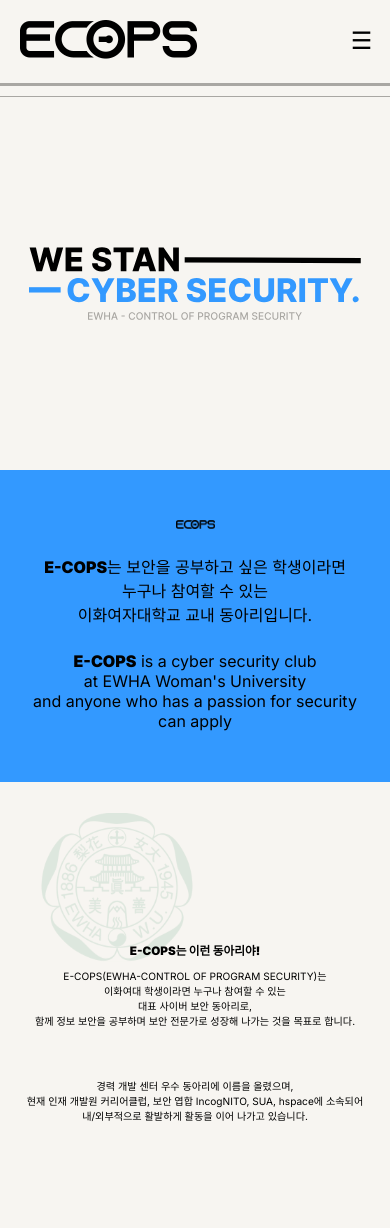
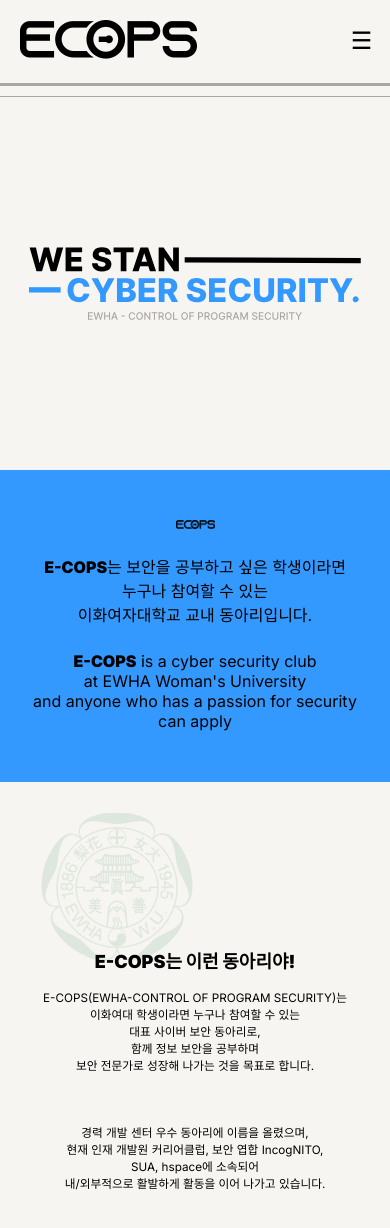
Before and after one commit to E-COPS/12th_web_front, a React (Create React App) app: page / in a window 390 px wide. Shown: the top 1228 px of the page. Built offline with nearby package versions, Linux system fonts and the light colour scheme.

Commit message:
Home 반응형 수정

```diff
--- a/src/App.css
+++ b/src/App.css
@@ -316,7 +316,7 @@
     flex-direction: column;
     align-items: center;
     justify-content: center;
-    font-size: 2.6vw;
+    font-size: 3vw;
 
     padding-top: 150px;
   }
@@ -338,6 +338,10 @@
     align-items: center;
     justify-content: center;
   }
+
+  .home_description_2_intro {
+    font-size: large;
+  }
 }
 
 @media (max-width: 650px) {
--- a/src/pages/Home.js
+++ b/src/pages/Home.js
@@ -70,17 +70,13 @@
           <text>E-COPS(EWHA-CONTROL OF PROGRAM SECURITY)는</text>
           <text>이화여대 학생이라면 누구나 참여할 수 있는</text>
           <text> 대표 사이버 보안 동아리로,</text>
-          <text>
-            함께 정보 보안을 공부하며 보안 전문가로 성장해 나가는 것을 목표로
-            합니다.
-          </text>
+          <text>함께 정보 보안을 공부하며</text>
+          <text>보안 전문가로 성장해 나가는 것을 목표로 합니다.</text>
           <text className="home_description_padding">
             경력 개발 센터 우수 동아리에 이름을 올렸으며,
           </text>
-          <text>
-            현재 인재 개발원 커리어클럽, 보안 엽합 IncogNITO, SUA, hspace에
-            소속되어
-          </text>
+          <text>현재 인재 개발원 커리어클럽, 보안 엽합 IncogNITO,</text>
+          <text>SUA, hspace에 소속되어</text>
           <text>내/외부적으로 활발하게 활동을 이어 나가고 있습니다.</text>
         </div>
         <div className="home_description_partner">
```
